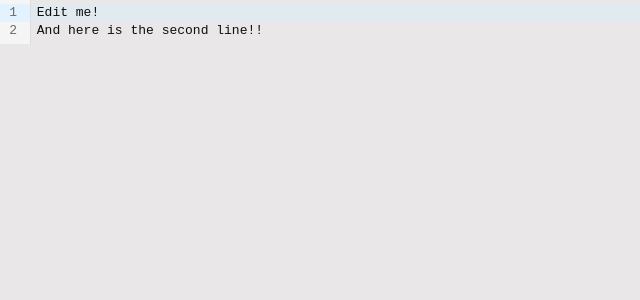
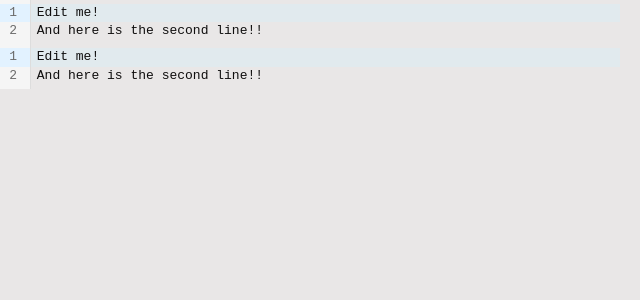
Before and after one commit to cedrata/brainfuck-compiler, a SvelteKit app: page / in a window 1280 px wide. Shown: the top 300 px of the page, without its empty margins (0-640 px from the left). Built offline with nearby package versions, Linux system fonts and the light colour scheme.

Commit message:
[UPDATE] add second editor
A second editor has been added to test out multiple EditorViews

```diff
--- a/src/routes/+page.svelte
+++ b/src/routes/+page.svelte
@@ -18,10 +18,17 @@
 	}
 </script>
 
-<div>
+<div class="max-w-[1240px]">
+	<div class="w-[50%]">
 	<CodeMirror
 		doc={'Edit me!\nAnd here is the second line!!'}
 		bind:docStore={store}
 		extensions={basicSetup}
-	/>
+	/></div>
+	<div class="w-[50%]">
+	<CodeMirror
+		doc={'Edit me!\nAnd here is the second line!!'}
+		bind:docStore={store}
+		extensions={basicSetup}
+	/></div>
 </div>
```
